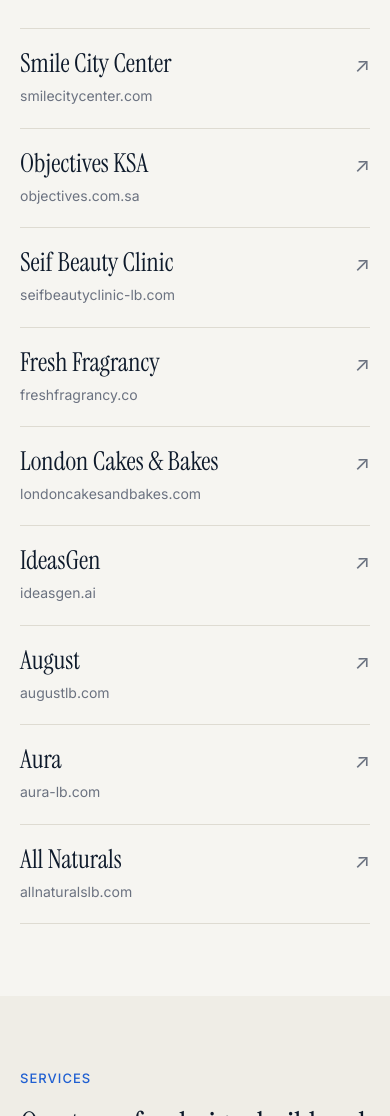
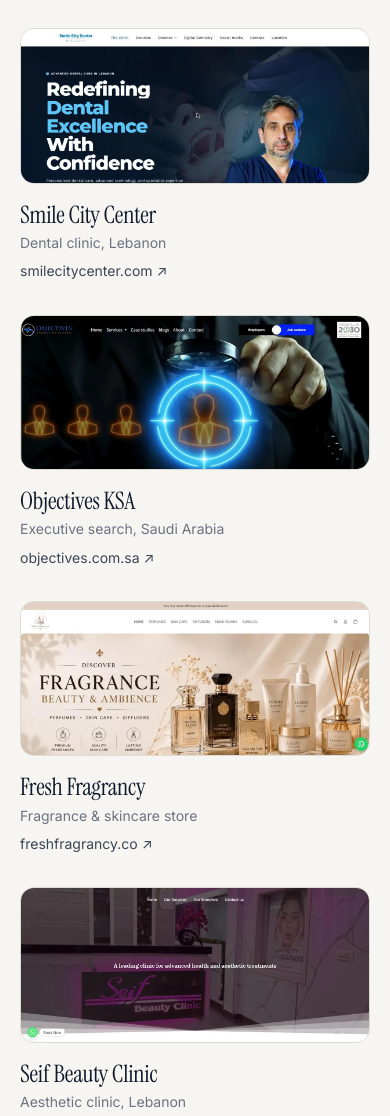
Before and after one commit to innowebuilds/innovative-website-builds, a plain HTML site: page index.html in a window 390 px wide. Shown: the part 900-2016 px from the top of the page. Drawn offline with Linux system fonts and the light colour scheme.

Commit message:
Show client screenshots in the work section
Replace the text list with six screenshot cards captured from the live
client sites. Drop the three links that no longer resolve to a working
site and the testimonial whose wording doesn't match its attributed client.

Co-Authored-By: Claude Opus 5.5 <noreply@anthropic.com>
Claude-Session: https://claude.ai/code/session_017c6frXKGk7iDJzVwnYzDgn

```diff
--- a/index.html
+++ b/index.html
@@ -125,17 +125,32 @@
           <p class="eyebrow">Selected work</p>
           <h2>Live sites we have designed and built.</h2>
         </div>
-        <ol class="work-list">
-          <li><a href="https://www.smilecitycenter.com" target="_blank" rel="noopener"><span class="work-name">Smile City Center</span><span class="work-url">smilecitycenter.com</span><span class="work-arrow" aria-hidden="true">&#8599;</span></a></li>
-          <li><a href="https://www.objectives.com.sa" target="_blank" rel="noopener"><span class="work-name">Objectives KSA</span><span class="work-url">objectives.com.sa</span><span class="work-arrow" aria-hidden="true">&#8599;</span></a></li>
-          <li><a href="https://www.seifbeautyclinic-lb.com" target="_blank" rel="noopener"><span class="work-name">Seif Beauty Clinic</span><span class="work-url">seifbeautyclinic-lb.com</span><span class="work-arrow" aria-hidden="true">&#8599;</span></a></li>
-          <li><a href="https://www.freshfragrancy.co" target="_blank" rel="noopener"><span class="work-name">Fresh Fragrancy</span><span class="work-url">freshfragrancy.co</span><span class="work-arrow" aria-hidden="true">&#8599;</span></a></li>
-          <li><a href="https://www.londoncakesandbakes.com" target="_blank" rel="noopener"><span class="work-name">London Cakes &amp; Bakes</span><span class="work-url">londoncakesandbakes.com</span><span class="work-arrow" aria-hidden="true">&#8599;</span></a></li>
-          <li><a href="https://www.ideasgen.ai" target="_blank" rel="noopener"><span class="work-name">IdeasGen</span><span class="work-url">ideasgen.ai</span><span class="work-arrow" aria-hidden="true">&#8599;</span></a></li>
-          <li><a href="https://www.augustlb.com" target="_blank" rel="noopener"><span class="work-name">August</span><span class="work-url">augustlb.com</span><span class="work-arrow" aria-hidden="true">&#8599;</span></a></li>
-          <li><a href="https://www.aura-lb.com" target="_blank" rel="noopener"><span class="work-name">Aura</span><span class="work-url">aura-lb.com</span><span class="work-arrow" aria-hidden="true">&#8599;</span></a></li>
-          <li><a href="https://www.allnaturalslb.com" target="_blank" rel="noopener"><span class="work-name">All Naturals</span><span class="work-url">allnaturalslb.com</span><span class="work-arrow" aria-hidden="true">&#8599;</span></a></li>
-        </ol>
+        <div class="work-grid">
+          <a class="work-card" href="https://www.smilecitycenter.com" target="_blank" rel="noopener">
+            <div class="work-shot"><img src="assets/work/smile-city-center.webp" alt="Smile City Center homepage" width="1200" height="532" loading="lazy" decoding="async" /></div>
+            <div class="work-meta"><div><h3>Smile City Center</h3><p>Dental clinic, Lebanon</p></div><span class="work-url">smilecitycenter.com <span aria-hidden="true">&#8599;</span></span></div>
+          </a>
+          <a class="work-card" href="https://www.objectives.com.sa" target="_blank" rel="noopener">
+            <div class="work-shot"><img src="assets/work/objectives-ksa.webp" alt="Objectives KSA homepage" width="1200" height="532" loading="lazy" decoding="async" /></div>
+            <div class="work-meta"><div><h3>Objectives KSA</h3><p>Executive search, Saudi Arabia</p></div><span class="work-url">objectives.com.sa <span aria-hidden="true">&#8599;</span></span></div>
+          </a>
+          <a class="work-card" href="https://www.freshfragrancy.co" target="_blank" rel="noopener">
+            <div class="work-shot"><img src="assets/work/fresh-fragrancy.webp" alt="Fresh Fragrancy homepage" width="1200" height="532" loading="lazy" decoding="async" /></div>
+            <div class="work-meta"><div><h3>Fresh Fragrancy</h3><p>Fragrance &amp; skincare store</p></div><span class="work-url">freshfragrancy.co <span aria-hidden="true">&#8599;</span></span></div>
+          </a>
+          <a class="work-card" href="https://www.seifbeautyclinic-lb.com" target="_blank" rel="noopener">
+            <div class="work-shot"><img src="assets/work/seif-beauty-clinic.webp" alt="Seif Beauty Clinic homepage" width="1200" height="532" loading="lazy" decoding="async" /></div>
+            <div class="work-meta"><div><h3>Seif Beauty Clinic</h3><p>Aesthetic clinic, Lebanon</p></div><span class="work-url">seifbeautyclinic-lb.com <span aria-hidden="true">&#8599;</span></span></div>
+          </a>
+          <a class="work-card" href="https://www.augustlb.com" target="_blank" rel="noopener">
+            <div class="work-shot"><img src="assets/work/august.webp" alt="August homepage" width="1200" height="532" loading="lazy" decoding="async" /></div>
+            <div class="work-meta"><div><h3>August</h3><p>Handbag e-commerce store</p></div><span class="work-url">augustlb.com <span aria-hidden="true">&#8599;</span></span></div>
+          </a>
+          <a class="work-card" href="https://www.allnaturalslb.com" target="_blank" rel="noopener">
+            <div class="work-shot"><img src="assets/work/all-naturals.webp" alt="All Naturals homepage" width="1200" height="532" loading="lazy" decoding="async" /></div>
+            <div class="work-meta"><div><h3>All Naturals</h3><p>Natural skincare store, Lebanon</p></div><span class="work-url">allnaturalslb.com <span aria-hidden="true">&#8599;</span></span></div>
+          </a>
+        </div>
       </div>
     </section>
 
@@ -221,18 +236,8 @@
       </div>
     </section>
 
-    <!-- Testimonial -->
-    <section class="section">
-      <div class="container">
-        <figure class="quote">
-          <blockquote>“Our online store is now top-notch thanks to their expertise. Truly satisfied.”</blockquote>
-          <figcaption>Huda S., <span>Objectives KSA</span></figcaption>
-        </figure>
-      </div>
-    </section>
-
     <!-- About -->
-    <section id="about" class="section section-alt">
+    <section id="about" class="section">
       <div class="container about">
         <div>
           <p class="eyebrow">About</p>
--- a/script/main.js
+++ b/script/main.js
@@ -49,7 +49,7 @@ document.addEventListener('DOMContentLoaded', function () {
   }
 
   // Subtle reveal on scroll; content is visible if JS or observers are unavailable
-  var targets = document.querySelectorAll('.section-head, .work-list li, .service, .process li, .plan, .quote, .about > *, .contact-grid > *');
+  var targets = document.querySelectorAll('.section-head, .work-card, .service, .process li, .plan, .about > *, .contact-grid > *');
   if ('IntersectionObserver' in window) {
     targets.forEach(function (el) { el.classList.add('reveal'); });
     var io = new IntersectionObserver(function (entries) {
--- a/style/style.css
+++ b/style/style.css
@@ -109,18 +109,19 @@ p { margin: 0; }
 .section h2 { font-family: var(--serif); font-size: clamp(34px, 4.6vw, 58px); line-height: 1.06; }
 
 /* Work */
-.work-list { list-style: none; margin: 0; padding: 0; border-top: 1px solid var(--line); }
-.work-list a {
-  display: grid; grid-template-columns: 1fr auto 32px; align-items: baseline; gap: 24px;
-  padding: 26px 0; border-bottom: 1px solid var(--line); text-decoration: none;
-  transition: padding .25s ease, color .2s ease;
+.work-grid { display: grid; grid-template-columns: repeat(2, 1fr); gap: clamp(32px, 4vw, 48px) 32px; }
+.work-card { text-decoration: none; display: block; }
+.work-shot {
+  aspect-ratio: 1200 / 532; overflow: hidden; border-radius: var(--radius);
+  background: var(--bg-alt); border: 1px solid var(--line);
 }
-.work-name { font-family: var(--serif); font-size: clamp(26px, 3.2vw, 40px); line-height: 1.1; }
-.work-url { font-size: 14px; color: var(--muted); }
-.work-arrow { font-size: 20px; text-align: right; color: var(--muted); transition: transform .25s ease, color .2s ease; }
-.work-list a:hover { padding-left: 12px; }
-.work-list a:hover .work-name, .work-list a:hover .work-arrow { color: var(--accent); }
-.work-list a:hover .work-arrow { transform: translate(3px, -3px); }
+.work-shot img { width: 100%; height: 100%; object-fit: cover; object-position: top center; transition: transform .6s ease; }
+.work-card:hover .work-shot img { transform: scale(1.03); }
+.work-meta { display: flex; justify-content: space-between; align-items: baseline; gap: 16px; padding-top: 18px; }
+.work-meta h3 { font-family: var(--serif); font-size: clamp(24px, 2.4vw, 30px); line-height: 1.1; }
+.work-meta p { font-size: 14px; color: var(--muted); margin-top: 4px; }
+.work-url { font-size: 14px; color: var(--ink-soft); white-space: nowrap; }
+.work-card:hover .work-url { color: var(--accent); }
 
 /* Services */
 .services { display: grid; grid-template-columns: repeat(3, 1fr); gap: 24px; }
@@ -144,12 +145,6 @@ p { margin: 0; }
 .plan ul { list-style: none; margin: 0 0 36px; padding: 0; flex: 1; }
 .plan li { padding: 12px 0; border-top: 1px solid var(--line); font-size: 15px; color: var(--ink-soft); }
 .plan .btn { align-self: flex-start; }
-
-/* Quote */
-.quote { margin: 0 auto; max-width: 900px; text-align: center; }
-.quote blockquote { margin: 0; font-family: var(--serif); font-size: clamp(30px, 4.2vw, 52px); line-height: 1.15; }
-.quote figcaption { margin-top: 28px; font-size: 15px; color: var(--ink-soft); }
-.quote figcaption span { color: var(--muted); }
 
 /* About */
 .about { display: grid; grid-template-columns: 1fr 1fr; gap: clamp(40px, 6vw, 96px); align-items: start; }
@@ -202,6 +197,7 @@ p { margin: 0; }
 /* Responsive */
 @media (max-width: 960px) {
   .services { grid-template-columns: 1fr; }
+  .work-grid { grid-template-columns: 1fr; }
   .service-num { margin-bottom: 24px; }
   .process { grid-template-columns: 1fr 1fr; gap: 40px 24px; }
   .about, .contact-grid { grid-template-columns: 1fr; }
@@ -230,9 +226,7 @@ p { margin: 0; }
   .logo img { height: 44px; }
   .hero-actions { flex-direction: column; width: 100%; }
   .hero-actions .btn { width: 100%; }
-  .work-list a { grid-template-columns: 1fr 24px; gap: 4px 12px; padding: 20px 0; }
-  .work-url { grid-column: 1; grid-row: 2; }
-  .work-arrow { grid-column: 2; grid-row: 1; }
+  .work-meta { flex-direction: column; gap: 6px; }
   .process { grid-template-columns: 1fr; }
   .field-row { grid-template-columns: 1fr; gap: 0; }
   .plan { padding: 28px 24px; }
```
Also changed, not shown: assets/work/all-naturals.webp (added), assets/work/august.webp (added), assets/work/fresh-fragrancy.webp (added), assets/work/objectives-ksa.webp (added), assets/work/seif-beauty-clinic.webp (added), assets/work/smile-city-center.webp (added).
